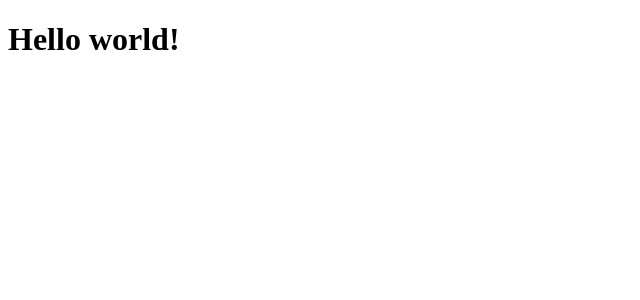
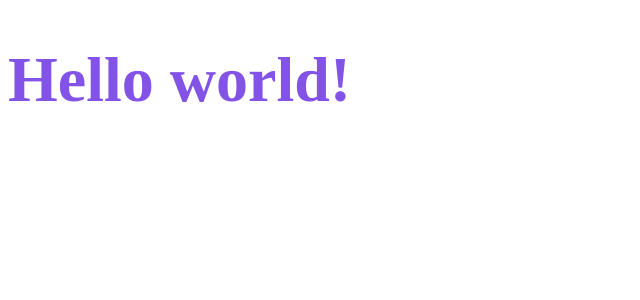
Before and after one commit to carlosvinici/DT_Money, a React (Create React App) app: page / in a window 1280 px wide. Shown: the top 300 px of the page, without its empty margins (0-640 px from the left). Built offline with nearby package versions, Linux system fonts and the light colour scheme.

Commit message:
instalando styled components

```diff
--- a/package.json
+++ b/package.json
@@ -6,6 +6,7 @@
     "react": "^17.0.2",
     "react-dom": "^17.0.2",
     "react-scripts": "4.0.3",
+    "styled-components": "^5.3.3",
     "web-vitals": "^1.0.1"
   },
   "devDependencies": {
@@ -16,6 +17,7 @@
     "@types/node": "^12.0.0",
     "@types/react": "^17.0.0",
     "@types/react-dom": "^17.0.0",
+    "@types/styled-components": "^5.1.15",
     "typescript": "^4.1.2"
   },
   "scripts": {
--- a/src/App.tsx
+++ b/src/App.tsx
@@ -1,7 +1,15 @@
+import styled from 'styled-components'
+
+const Title = styled.h1`
+  color: #8253e6;
+  font-size: 64px;
+`
+
+
 export function App() {
   return (
     <div className="App">
-      <h1>Hello world!</h1>
+      <Title>Hello world!</Title>
     </div>
   );
 }
```
Also changed, not shown: 1 other file (tests, documents, lock files or other folders).
